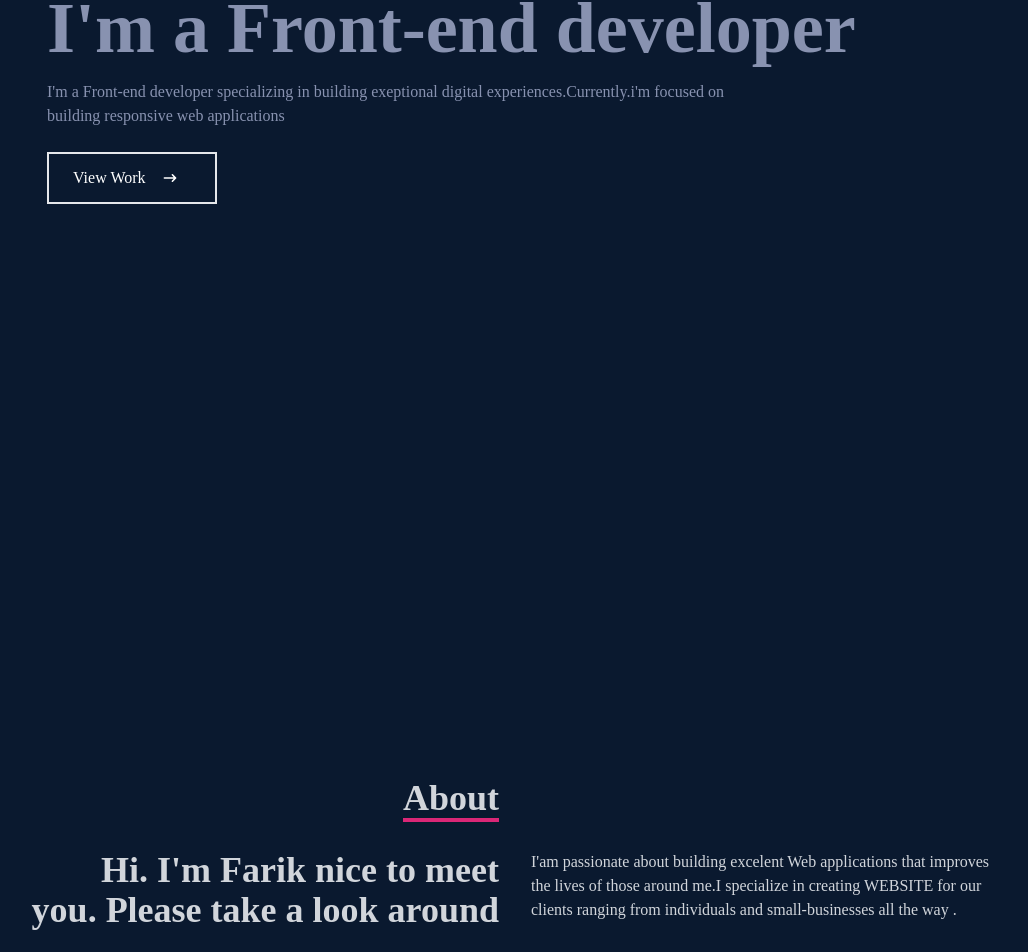
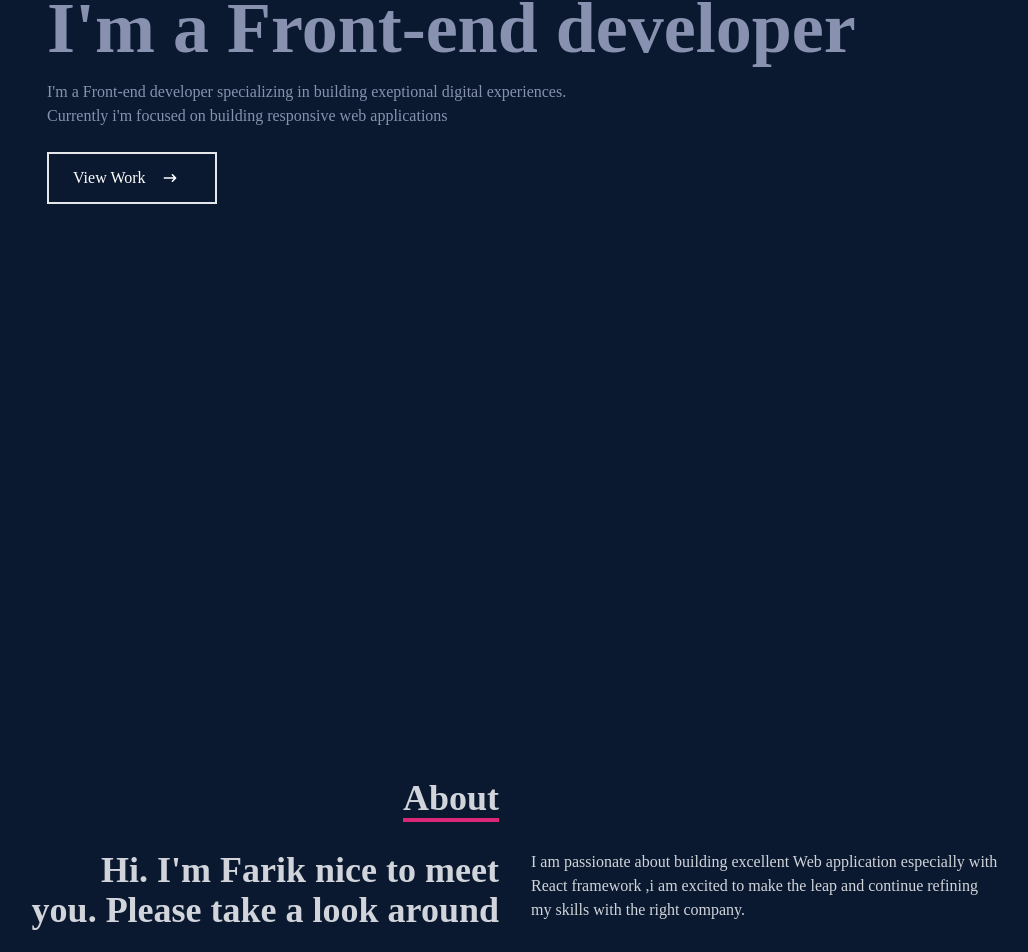
Before and after one commit to Donn-Farik/portfolio-farik, a React (Create React App) app: page / in a window 1280 px wide. Shown: the part 346-1298 px from the top of the page, without its empty margins (125-1153 px from the left). Built offline with nearby package versions, Linux system fonts and the light colour scheme.

Commit message:
apdate my biographgy

```diff
--- a/src/componente/About.jsx
+++ b/src/componente/About.jsx
@@ -21,10 +21,9 @@ function About() {
           </div>
           <div>
             <p>
-              I'am passionate about building excelent Web applications that
-              improves the lives of those around me.I specialize in creating
-              WEBSITE for our clients ranging from individuals and
-              small-businesses all the way .
+              I am passionate about building excellent Web application
+              especially with React framework ,i am excited to make the leap and
+              continue refining my skills with the right company.
             </p>
           </div>
         </div>
--- a/src/componente/Home.jsx
+++ b/src/componente/Home.jsx
@@ -16,8 +16,8 @@ function Home() {
         </h2>
         <p className="text-[#8892b0] py-4 max-w-[700px]">
           I'm a Front-end developer specializing in building exeptional digital
-          experiences.Currently.i'm focused on building responsive web
-          applications
+          experiences. <br />
+          Currently i'm focused on building responsive web applications
         </p>
         <Link activeClass="active" to="work" smooth={true} duration={500}>
           <button className="text-white border-2 px-6 py-3 my-2 group flex items-center hover:bg-pink-600 hover:border-pink-600 w-[170px]">
```
